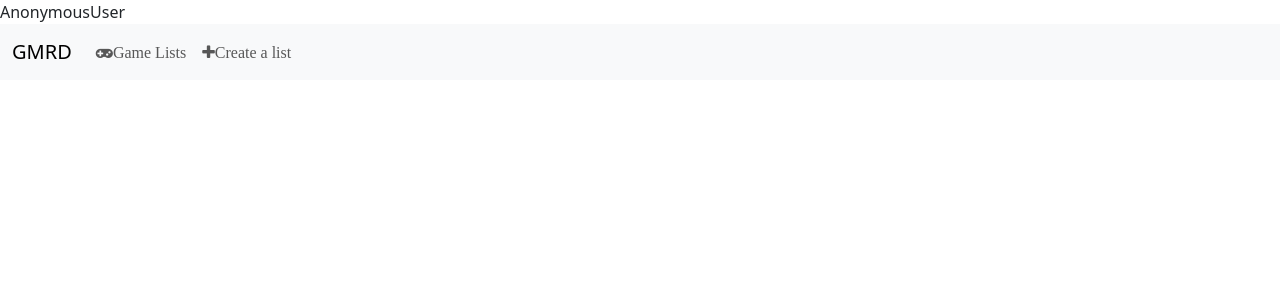
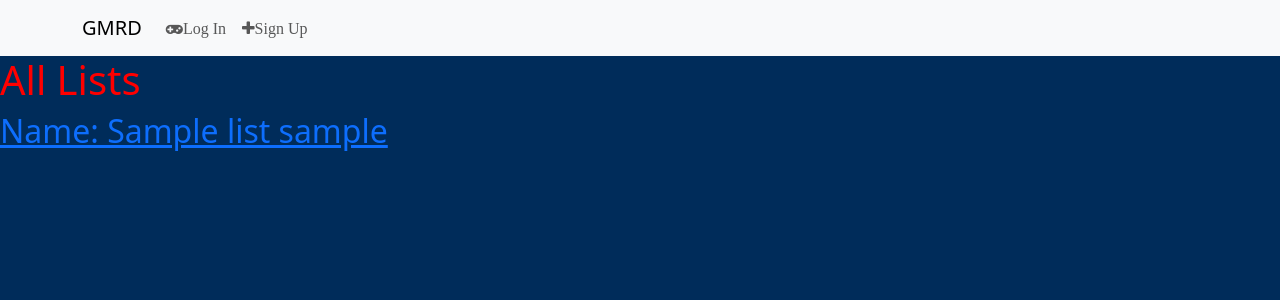
Before and after one commit to Fiyin-T/GMRD, a Django app: page / in a window 1280 px wide. Shown: the top 300 px of the page. Run offline with Django 4.2, Linux system fonts and the light colour scheme; tables that the repository leaves empty hold one stand-in row (values such as "Sample post").

Commit message:
unassoc games and filtered views

```diff
--- a/GMRD/settings.py
+++ b/GMRD/settings.py
@@ -119,7 +119,7 @@ USE_TZ = True
 # Static files (CSS, JavaScript, Images)
 # https://docs.djangoproject.com/en/4.1/howto/static-files/
 
-STATIC_URL = 'static/'
+
 
 # Default primary key field type
 # https://docs.djangoproject.com/en/4.1/ref/settings/#default-auto-field
@@ -127,6 +127,6 @@ STATIC_URL = 'static/'
 DEFAULT_AUTO_FIELD = 'django.db.models.BigAutoField'
 
 
-STATIC_URL = '/static/'
 LOGIN_REDIRECT_URL = '/'
 LOGOUT_REDIRECT_URL = '/'
+STATIC_URL = '/static/'
--- a/main_app/static/css/styles.css
+++ b/main_app/static/css/styles.css
@@ -0,0 +1,16 @@
+body {
+    background-color: #002c5a;
+    color: white;
+}
+
+#navbar {
+    color:aliceblue;
+}
+
+h1 {
+    color: red;
+}
+
+input {
+    color: white;
+}
--- a/main_app/templates/base.html
+++ b/main_app/templates/base.html
@@ -1,4 +1,3 @@
-{{ user }}
 {% load static %}
 
 <!DOCTYPE html>
@@ -7,34 +6,49 @@
     <meta charset="UTF-8">
     <meta http-equiv="X-UA-Compatible" content="IE=edge">
     <meta name="viewport" content="width=device-width, initial-scale=1.0">
-    <link rel="stylesheet" type="text/css" href="{% static 'css/style.css' %}">
+    <title>GMRD</title>
+    <link rel="stylesheet" href="https://cdnjs.cloudflare.com/ajax/libs/font-awesome/4.7.0/css/font-awesome.min.css">
+    <link href="https://cdn.jsdelivr.net/npm/bootstrap@5.3.0-alpha2/dist/css/bootstrap.min.css" rel="stylesheet" integrity="sha384-aFq/bzH65dt+w6FI2ooMVUpc+21e0SRygnTpmBvdBgSdnuTN7QbdgL+OapgHtvPp" crossorigin="anonymous">
+    <link rel="stylesheet" type="text/css" href="{% static 'css/styles.css' %}">
 </head>
+
 <body>
     <header class="navbar-fixed">
-        <link rel="stylesheet" href="https://cdnjs.cloudflare.com/ajax/libs/font-awesome/4.7.0/css/font-awesome.min.css">
-        <link href="https://cdn.jsdelivr.net/npm/bootstrap@5.3.0-alpha2/dist/css/bootstrap.min.css" rel="stylesheet" integrity="sha384-aFq/bzH65dt+w6FI2ooMVUpc+21e0SRygnTpmBvdBgSdnuTN7QbdgL+OapgHtvPp" crossorigin="anonymous">
         <nav class="navbar navbar-expand-lg bg-body-tertiary">
-            <div class="container-fluid">
-              <a class="navbar-brand" href="#">GMRD</a>
+            <div class="container">
+              <a class="navbar-brand" href="{% url 'home' %}">GMRD</a>
               <button class="navbar-toggler" type="button" data-bs-toggle="collapse" data-bs-target="#navbarNav" aria-controls="navbarNav" aria-expanded="false" aria-label="Toggle navigation">
                 <span class="navbar-toggler-icon"></span>
               </button>
+              {% if user.is_authenticated %}
               <div class="collapse navbar-collapse" id="navbarNav">
                 <ul class="navbar-nav">
                   <li class="nav-item">
-                    <a class="nav-link fa fa-gamepad" href="#">Game Lists</a>
+                    <a class="nav-link fa fa-gamepad" href="{% url 'index' %}">Game Lists</a>
                   </li>
                   <li class="nav-item">
                     <a class="nav-link fa fa-plus" href="{% url 'lists_create' %}">Create a list</a>
                   </li>
                 </ul>
               </div>
+              {% else %}
+              <div class="collapse navbar-collapse" id="navbarNav">
+                <ul class="navbar-nav">
+                  <li class="nav-item">
+                    <a class="nav-link fa fa-gamepad" href="{% url 'login' %}">Log In</a>
+                  </li>
+                  <li class="nav-item">
+                    <a class="nav-link fa fa-plus" href="{% url 'signup' %}">Sign Up</a>
+                  </li>
+                </ul>
+              </div>
+              {% endif %}
             </div>
           </nav>
     </header>
     <main>
-        {% block content %}
-        {% endblock %}
+    {% block content %}
+    {% endblock %}
     </main>
 </body>
 </html>
--- a/main_app/templates/home.html
+++ b/main_app/templates/home.html
@@ -2,5 +2,12 @@
 {% block content %}
 
 <!-- <h1>GMRD</h1> -->
+<h1> All Lists</h1>
+<h2>
+    {% for list in lists %}
+        <a href="{% url 'list_detail' list.id %}">
+        <p>Name: {{ list.name }}   {{ list.user.username}} </p>
+    {% endfor %}
+</h2>
 
 {% endblock %}
--- a/main_app/templates/lists/list_detail.html
+++ b/main_app/templates/lists/list_detail.html
@@ -7,7 +7,7 @@
 
 {% for games in list.game.all %}
 
-    {{ games }} <a href="">remove</a><br>
+    {{ games }}  <a href="{% url 'unassoc_game' list.id games.id %}">remove</a><br>
 
 {% endfor %}
  <br>
--- a/main_app/urls.py
+++ b/main_app/urls.py
@@ -1,9 +1,10 @@
-from django.urls import path
+from django.urls import path, include
 from . import views
 
 urlpatterns = [
-    path('accounts/signup/',views.signup, name='signup'),
     path('', views.home, name='home'),
+    path('accounts/', include('django.contrib.auth.urls')),
+    path('accounts/signup/', views.signup, name='signup'),
 
     # view / create lists
     path('lists/', views.lists_index, name='index'),
@@ -15,5 +16,5 @@ urlpatterns = [
     path('lists/<int:list_id>/games/genres/<slug:genre>/', views.genre_index, name='genre_index'),
     path('lists/<int:list_id>/games/<int:game_id>/', views.game_index, name='game_index'),
     path('list/<int:list_id>/assoc_game/', views.assoc_game, name='assoc_game'),
-
+    path('list/<int:list_id>/unassoc_game/<int:game_id>/', views.unassoc_game, name='unassoc_game'),
 ]
--- a/main_app/views.py
+++ b/main_app/views.py
@@ -25,7 +25,8 @@ def signup(request):
   return render(request, 'registration/signup.html', context)
 
 def home(request):
-  return render(request, 'home.html')
+  lists = List.objects.all()
+  return render(request, 'home.html', { 'lists': lists })
 
 def game_genres(request, list_id):
   # games api stuff here
@@ -72,13 +73,17 @@ def assoc_game(request, list_id):
   list.game.add(game.id)
   return redirect('list_detail', list_id=list_id )
 
+def unassoc_game(request, list_id, game_id):
+  List.objects.get(id=list_id).game.remove(game_id)
+  return redirect('list_detail', list_id=list_id )
+
 class ListCreate(CreateView):
   model = List
   fields = ['name', 'date_created', 'user']
   success_url = '/lists/'
 
 def lists_index(request):
-  lists = List.objects.all()
+  lists = List.objects.filter(user = request.user)
   return render(request, 'lists/index.html', { 'lists': lists })
 
 def lists_detail(request, list_id):
```
Also changed, not shown: main_app/static/styles.css (deleted).
